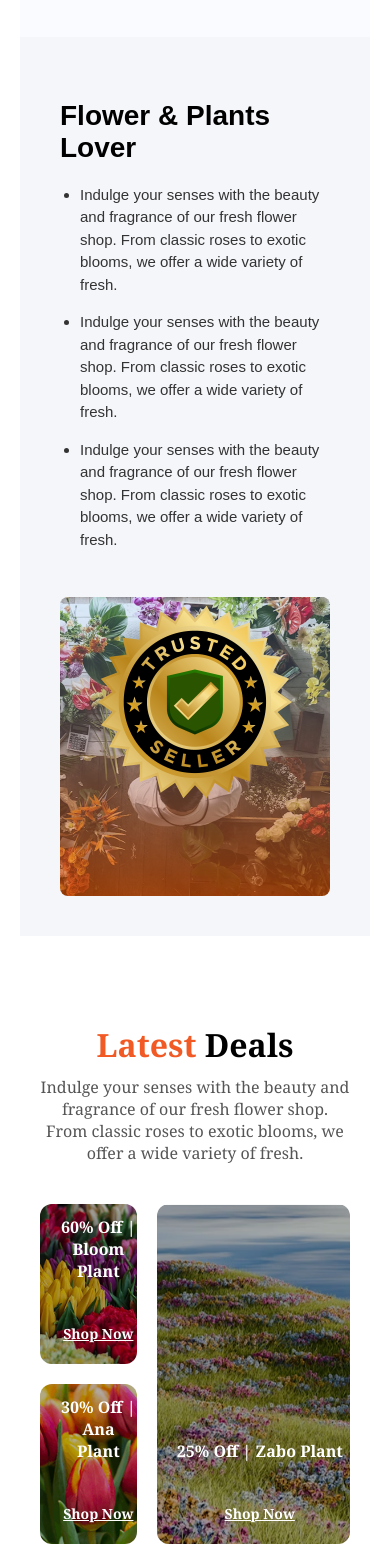
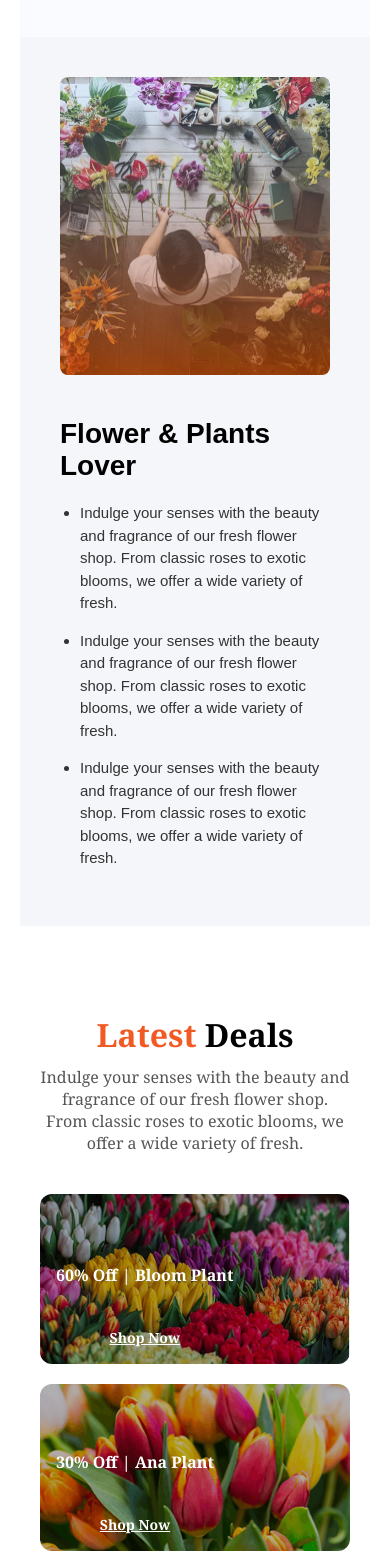
Before and after one commit to Moni557/work-2, a plain HTML site: page index.html in a window 390 px wide. Shown: the part 1834-3388 px from the top of the page. Drawn offline with Linux system fonts and the light colour scheme.

Commit message:
mobile responsive

```diff
--- a/styles/flower.css
+++ b/styles/flower.css
@@ -490,3 +490,64 @@ body {
     gap: 12px;
   }
 }
+/* Badge positioning */
+.hero-image {
+  position: relative;
+}
+
+.badge {
+  position: absolute;
+  top: -30px;
+  left: 50%;
+  transform: translateX(-50%);
+  width: 100px;
+  display: block;
+}
+
+/* Hide badge on small screens */
+@media (max-width: 768px) {
+  .badge {
+    display: none;
+  }
+
+  .hero-content {
+    flex-direction: column;
+    text-align: left;
+    align-items: flex-start;
+    gap: 20px;
+  }
+
+  .hero-image,
+  .hero-text {
+    width: 100%;
+  }
+}
+/* Default desktop layout already set correctly */
+.deal-grid {
+  display: grid;
+  grid-template-columns: 1fr 2fr;
+  gap: 20px;
+  max-width: 1000px;
+  margin: 0 auto;
+}
+
+/* Mobile layout override */
+@media (max-width: 768px) {
+  .deal-grid {
+    grid-template-columns: 1fr;
+  }
+
+  .left-deals {
+    grid-template-columns: 1fr;
+  }
+
+  .deal-card.small,
+  .deal-card.large {
+    height: auto;
+  }
+
+  .deal-text {
+    bottom: 16px;
+    left: 16px;
+  }
+}
```
